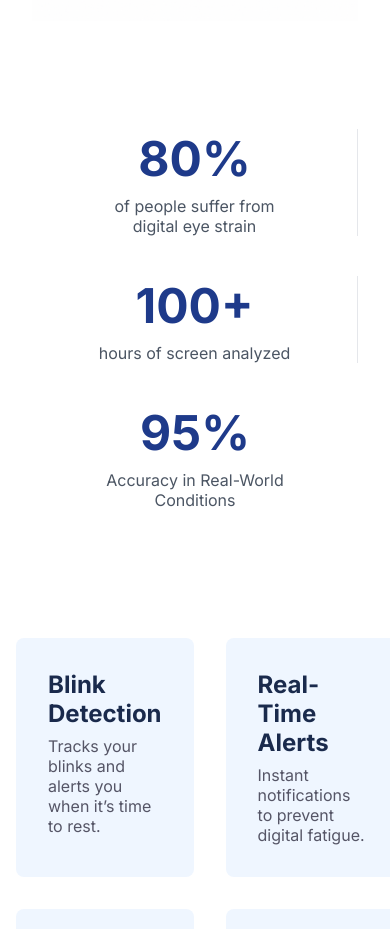
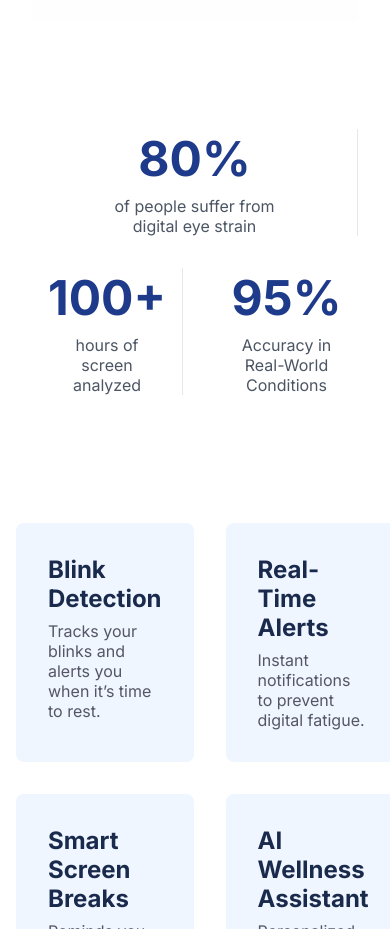
Before and after one commit to Surya-Narayan-B/drishti-ai-website, an Astro site: page / in a window 390 px wide. Shown: the part 780-1709 px from the top of the page. Built offline with nearby package versions, Linux system fonts and the light colour scheme; Astro itself is replaced by a stand-in of ours.

Commit message:
Updated frontend content

```diff
--- a/src/layouts/Layout.astro
+++ b/src/layouts/Layout.astro
@@ -45,14 +45,15 @@ const { title } = Astro.props;
       font-size: 2rem; /* was 2.5rem */
     }
 
-    /* 4. STATS SECTION: Stack stats vertically */
     .stats-grid {
-      flex-direction: column;
-      gap: 2.5rem;
+    flex-wrap: wrap;       /* Allow items to wrap to the next line */
+    justify-content: center; /* Center the items */
+    gap: 2rem;
     }
-    .stat-item {
-      border-right: none; /* Remove vertical dividers */
-    }
+  .stat-item {
+    flex: 1 1 150px;       /* Allow items to grow and shrink, with a base size */
+    border-right: none;    /* Ensure no borders on mobile */
+  }
     /* 6. FEATURE SHOWCASE (Dropdown): Change from 3 columns to 1 */
     .showcase-content {
       grid-template-columns: 1fr;
```
